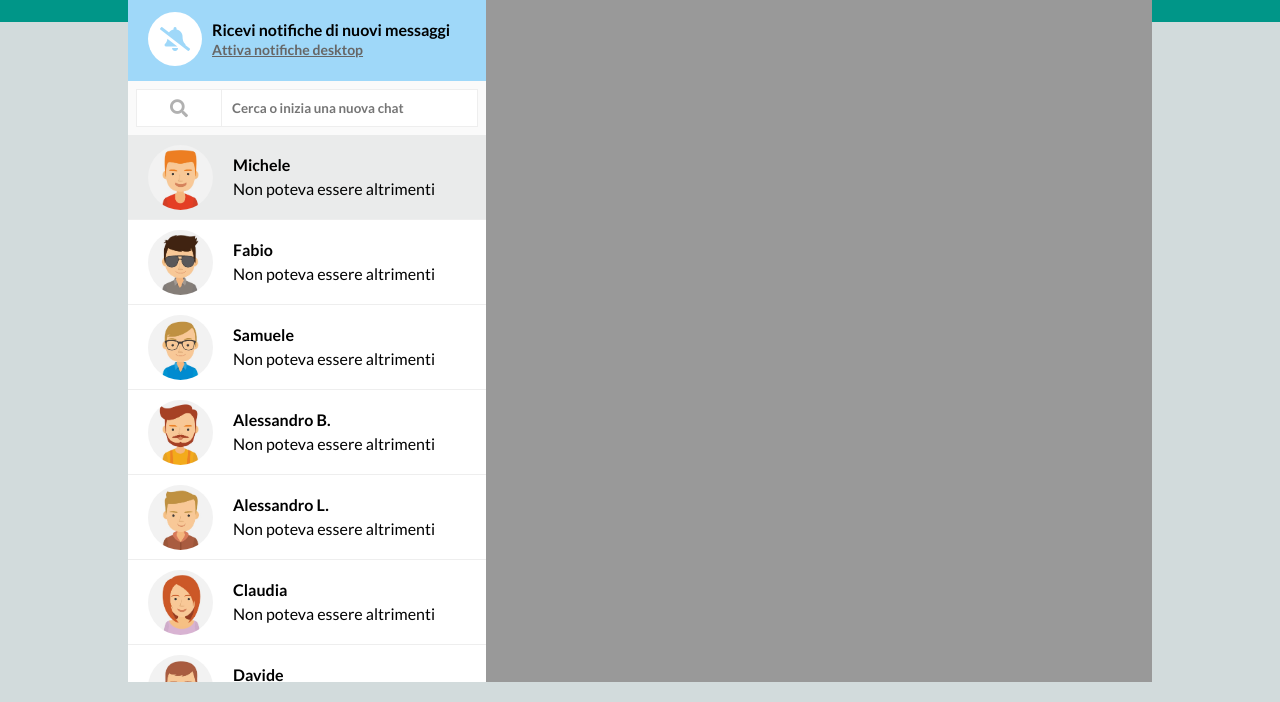
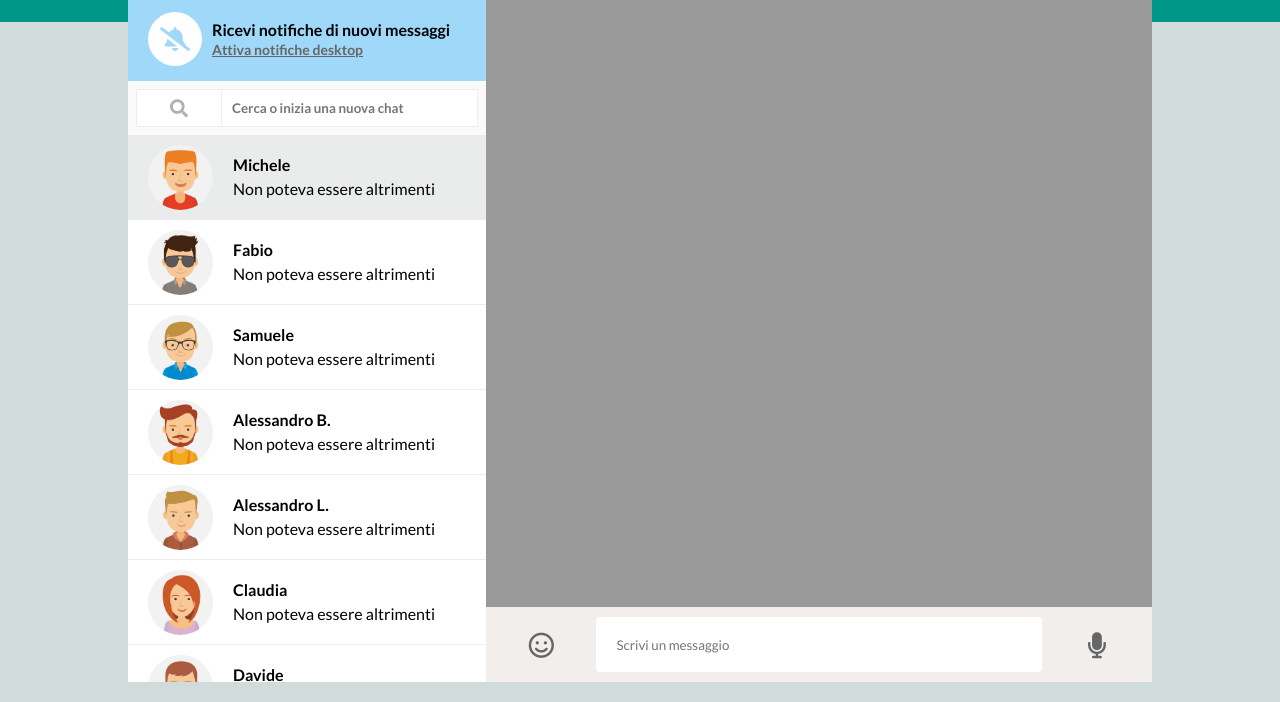
Before and after one commit to luigi-smilzo/js-html-css-boolzap, a plain HTML site: page index.html in a window 1280 px wide. Shown: the part 98-800 px from the top of the page. Drawn offline with nearby package versions, Linux system fonts and the light colour scheme.

Commit message:
Chat send message section style

```diff
--- a/css/main.css
+++ b/css/main.css
@@ -55,6 +55,10 @@ body {
 
 .justify-btw {
     justify-content: space-between;
+}
+
+.grow-1 {
+    flex-grow: 1;
 }
 
 /* LAYOUT */
@@ -138,8 +142,7 @@ aside {
 }
 
 .aside-search input {
-    flex-grow: 1;
-    height: 36px;
+    height: 100%;
     padding: 10px;
     border: none;
     font-family: 'Lato', sans-serif;
@@ -179,6 +182,7 @@ aside {
     line-height: 24px;
 }
 
+/* Chat box */
 .chat-wrapper {
     width: 65%;
 }
@@ -201,3 +205,24 @@ aside {
     font-size: 14px;
     color: #666;
 }
+
+.chat-footer {
+    height: 75px;
+    background: #f2eeeb;
+    padding: 10px 0;
+}
+
+.chat-footer div {
+    flex-basis: 110px;
+    text-align: center;
+    font-size: 26px;
+    color: #666;
+}
+
+.chat-footer input {
+    height: 100%;
+    border: none;
+    border-radius: 4px;
+    padding: 20px;
+    font-family: 'Lato', sans-serif;
+}
--- a/index.html
+++ b/index.html
@@ -36,7 +36,7 @@
             <div class="aside-search flex-r align-c">
                 <div class="flex-r align-c">
                     <label for="search-bar"><i class="fas fa-search"></i></label>
-                    <input type="search" id="search-bar" placeholder="Cerca o inizia una nuova chat">
+                    <input class="grow-1" type="search" id="search-bar" placeholder="Cerca o inizia una nuova chat">
                 </div>
             </div>
             <div class="aside-list">
@@ -115,11 +115,17 @@
                     <i class="fas fa-ellipsis-v"></i>
                 </div>
             </div>
-            <div class="chat-main">
+            <div class="chat-main grow-1">
 
             </div>
-            <div class="chat-footer">
-
+            <div class="chat-footer flex-r align-c">
+                <div>
+                    <i class="far fa-smile"></i>
+                </div>
+                <input class="grow-1" type="text" placeholder="Scrivi un messaggio">
+                <div>
+                    <i class="fas fa-microphone"></i>
+                </div>
             </div>
        </div>
    </div>
```
